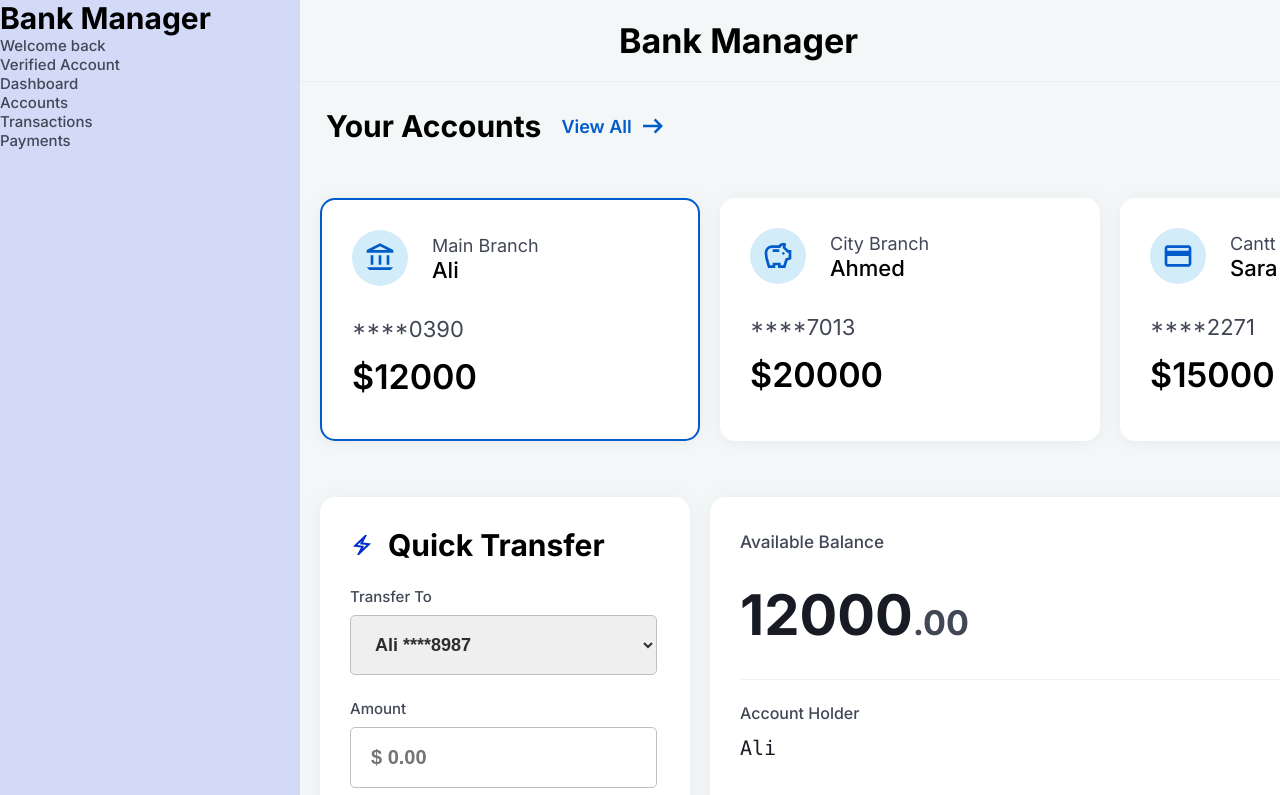
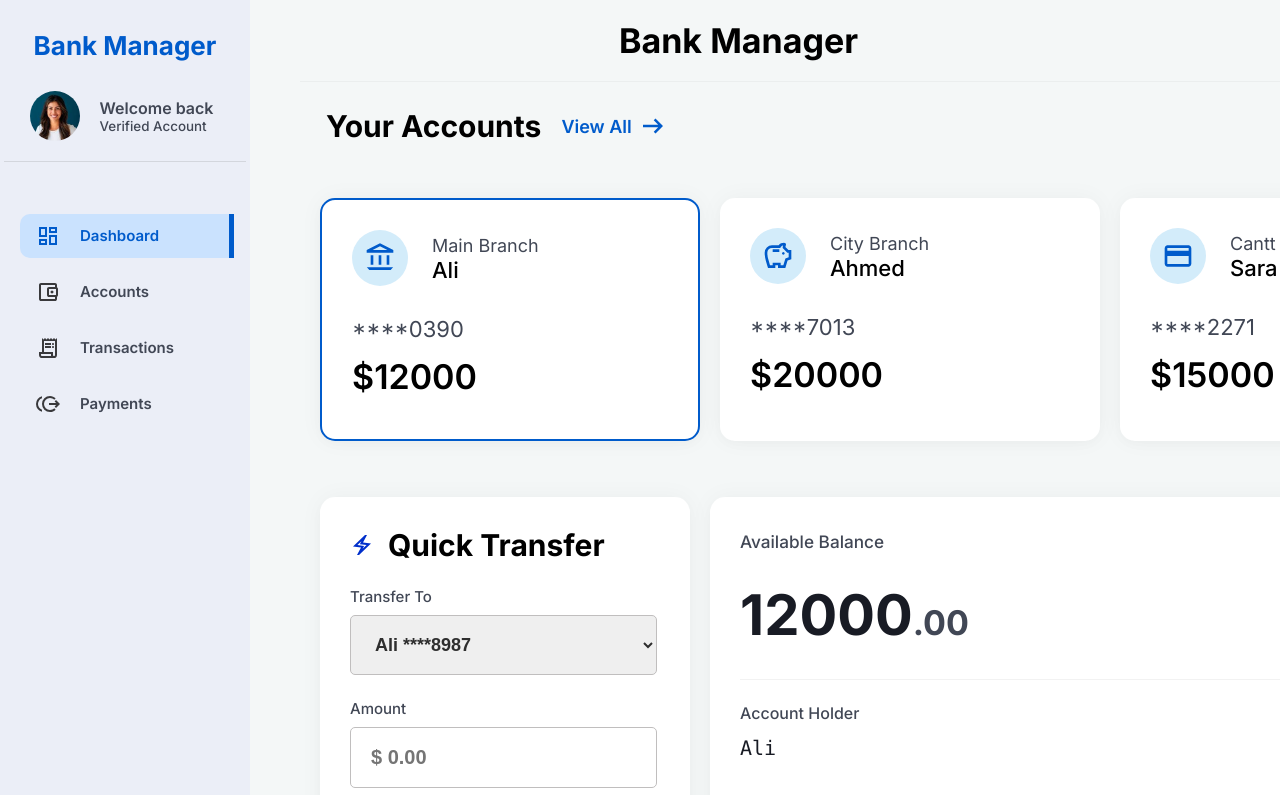
Before and after one commit to hadiashah01/bank-account-manager, a React (Vite) app: page / in a window 1280 px wide. Shown: the top 795 px of the page. Built offline with nearby package versions, Linux system fonts and the light colour scheme.

Commit message:
Add profile photo and add svgs icons in menu.jsx enhance Menu component styling

```diff
--- a/src/components/Menu/Menu.css
+++ b/src/components/Menu/Menu.css
@@ -1,8 +1,71 @@
 .menu {
   min-height: 1500px;
-  background-color: rgb(210, 218, 248);
+  background-color: rgb(235, 238, 247);
   position: fixed;
   left: 0;
   top: 0;
-  min-width: 300px;
+  min-width: 250px;
+  display: flex;
+  flex-direction: column;
+  align-items: center;
 }
+.menu-header h2 {
+  font-size: 1.3rem;
+  color: #005bcb;
+  padding-bottom: 1rem;
+  padding: 1.5rem;
+}
+.welcome-text {
+  font-size: 0.8rem;
+  font-weight: 600;
+}
+.verified-text {
+  font-size: 0.67rem;
+  color: #414755;
+}
+.profile {
+  display: flex;
+  align-items: center;
+  gap: 1rem;
+  padding-bottom: 0.99rem;
+  border-bottom: 0.5px solid #9d9ea04d;
+  margin-bottom: 2rem;
+  padding-inline: 1.3rem;
+}
+.profile-image {
+  height: 2.5rem;
+}
+.profile-image img {
+  max-width: 100%;
+  max-height: 100%;
+  border-radius: 50%;
+}
+.menu-body {
+  align-self: flex-start;
+  margin-left: 1rem;
+}
+.menu li {
+  display: flex;
+  gap: 1rem;
+  font-size: 4rem;
+  padding-left: 0.8rem;
+
+  align-items: center;
+  justify-content: stretch;
+  padding-right: 3rem;
+  padding-block: 0.5rem;
+  margin-block: 0.6rem;
+
+  border-top-left-radius: 10px;
+  border-bottom-left-radius: 10px;
+}
+.dashboard p {
+  color: #005bcb;
+}
+.dashboard {
+  border-right: 5px solid #005bcb;
+  background-color: #cae2fe;
+}
+.menu-body p {
+  font-weight: 600;
+}
--- a/src/components/Menu/Menu.jsx
+++ b/src/components/Menu/Menu.jsx
@@ -5,22 +5,54 @@ export default function Menu() {
       <div className="menu-header">
         <h2>Bank Manager</h2>
         <div className="profile">
-          <div className="profile-image"></div>
-          <p>Welcome back</p>
-          <p>Verified Account</p>
+          <div className="profile-image">
+            <img src="./public/profile-photo.jpg" alt="profile-photo" />
+          </div>
+          <div className="profile-text">
+            <p className="welcome-text">Welcome back</p>
+            <p className="verified-text">Verified Account</p>
+          </div>
         </div>
       </div>
       <ul className="menu-body">
         <li className="dashboard">
+          <svg xmlns="http://www.w3.org/2000/svg" height="24px" viewBox="0 -960 960 960" width="24px" fill=" #005bcb"><path d="M520-600v-240h320v240H520ZM120-440v-400h320v400H120Zm400 320v-400h320v400H520Zm-400 0v-240h320v240H120Zm80-400h160v-240H200v240Zm400 320h160v-240H600v240Zm0-480h160v-80H600v80ZM200-200h160v-80H200v80Zm160-320Zm240-160Zm0 240ZM360-280Z"/></svg>
           <p>Dashboard</p>
         </li>
         <li className="accounts">
+          <svg
+            xmlns="http://www.w3.org/2000/svg"
+            height="24px"
+            viewBox="0 -960 960 960"
+            width="24px"
+            fill=" #39393c"
+          >
+            <path d="M200-200v-560 560Zm0 80q-33 0-56.5-23.5T120-200v-560q0-33 23.5-56.5T200-840h560q33 0 56.5 23.5T840-760v100h-80v-100H200v560h560v-100h80v100q0 33-23.5 56.5T760-120H200Zm320-160q-33 0-56.5-23.5T440-360v-240q0-33 23.5-56.5T520-680h280q33 0 56.5 23.5T880-600v240q0 33-23.5 56.5T800-280H520Zm280-80v-240H520v240h280Zm-117.5-77.5Q700-455 700-480t-17.5-42.5Q665-540 640-540t-42.5 17.5Q580-505 580-480t17.5 42.5Q615-420 640-420t42.5-17.5Z" />
+          </svg>
           <p>Accounts</p>
         </li>
         <li className="transactions">
+          <svg
+            xmlns="http://www.w3.org/2000/svg"
+            height="24px"
+            viewBox="0 -960 960 960"
+            width="24px"
+            fill=" #39393c"
+          >
+            <path d="M240-80q-50 0-85-35t-35-85v-120h120v-560l60 60 60-60 60 60 60-60 60 60 60-60 60 60 60-60 60 60 60-60v680q0 50-35 85t-85 35H240Zm480-80q17 0 28.5-11.5T760-200v-560H320v440h360v120q0 17 11.5 28.5T720-160ZM360-600v-80h240v80H360Zm0 120v-80h240v80H360Zm320-120q-17 0-28.5-11.5T640-640q0-17 11.5-28.5T680-680q17 0 28.5 11.5T720-640q0 17-11.5 28.5T680-600Zm0 120q-17 0-28.5-11.5T640-520q0-17 11.5-28.5T680-560q17 0 28.5 11.5T720-520q0 17-11.5 28.5T680-480ZM240-160h360v-80H200v40q0 17 11.5 28.5T240-160Zm-40 0v-80 80Z" />
+          </svg>
           <p>Transactions</p>
         </li>
         <li className="payments">
+          <svg
+            xmlns="http://www.w3.org/2000/svg"
+            height="24px"
+            viewBox="0 -960 960 960"
+            width="24px"
+            fill=" #39393c"
+          >
+            <path d="M240-170Q136-197 68-282T0-480q0-113 68-198t172-112v84q-71 24-115.5 86T80-480q0 78 44.5 140T240-254v84Zm320 10q-133 0-226.5-93.5T240-480q0-133 93.5-226.5T560-800q66 0 124 25t102 69l-56 56q-33-33-76.5-51.5T560-720q-100 0-170 70t-70 170q0 100 70 170t170 70q50 0 93.5-18.5T730-310l56 56q-44 44-102 69t-124 25Zm240-160-56-56 64-64H520v-80h288l-64-64 56-56 160 160-160 160Z" />
+          </svg>
           <p>Payments</p>
         </li>
       </ul>
```
Also changed, not shown: public/profile-photo.jpg (added).
